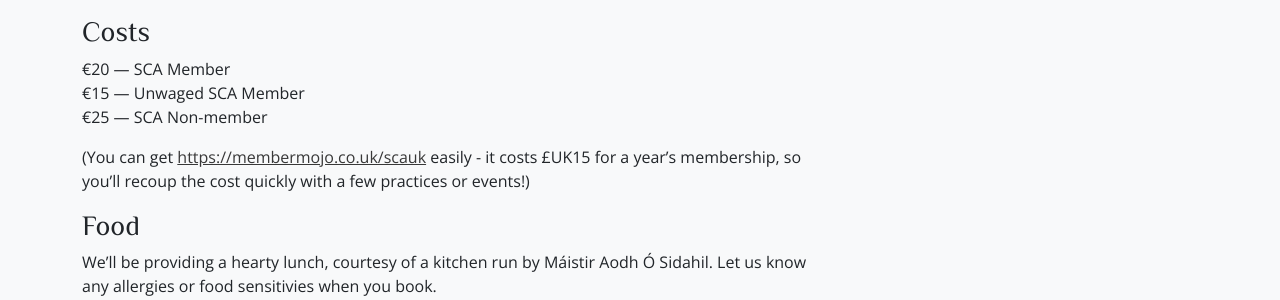
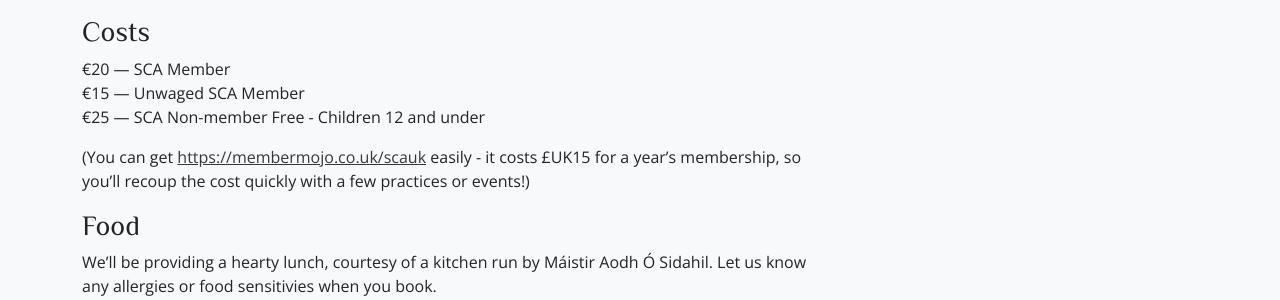
Before and after one commit to drachenwald/dun-in-mara, a Jekyll site: the page built from events/2025/duck-too/index.md, in a window 1280 px wide. Shown: the part 946-1246 px from the top of the page. Built offline with Jekyll 4.4.1, drawn with Linux system fonts in a browser that asks for light colours; comment, search, counter and statistics services are not loaded.

Commit message:
Pricing update, Duck Too

```diff
--- a/events/2025/duck-too/index.md
+++ b/events/2025/duck-too/index.md
@@ -35,6 +35,7 @@ There's also a good spot to hang out by the fire and engage in Arts & Sciences i
 €20 — SCA Member
 €15 — Unwaged SCA Member
 €25 — SCA Non-member
+Free - Children 12 and under
 
 (You can get [https://membermojo.co.uk/scauk](SCA Membership) easily - it costs £UK15 for a year's membership, so you'll recoup the cost quickly with a few practices or events!)
 
```
